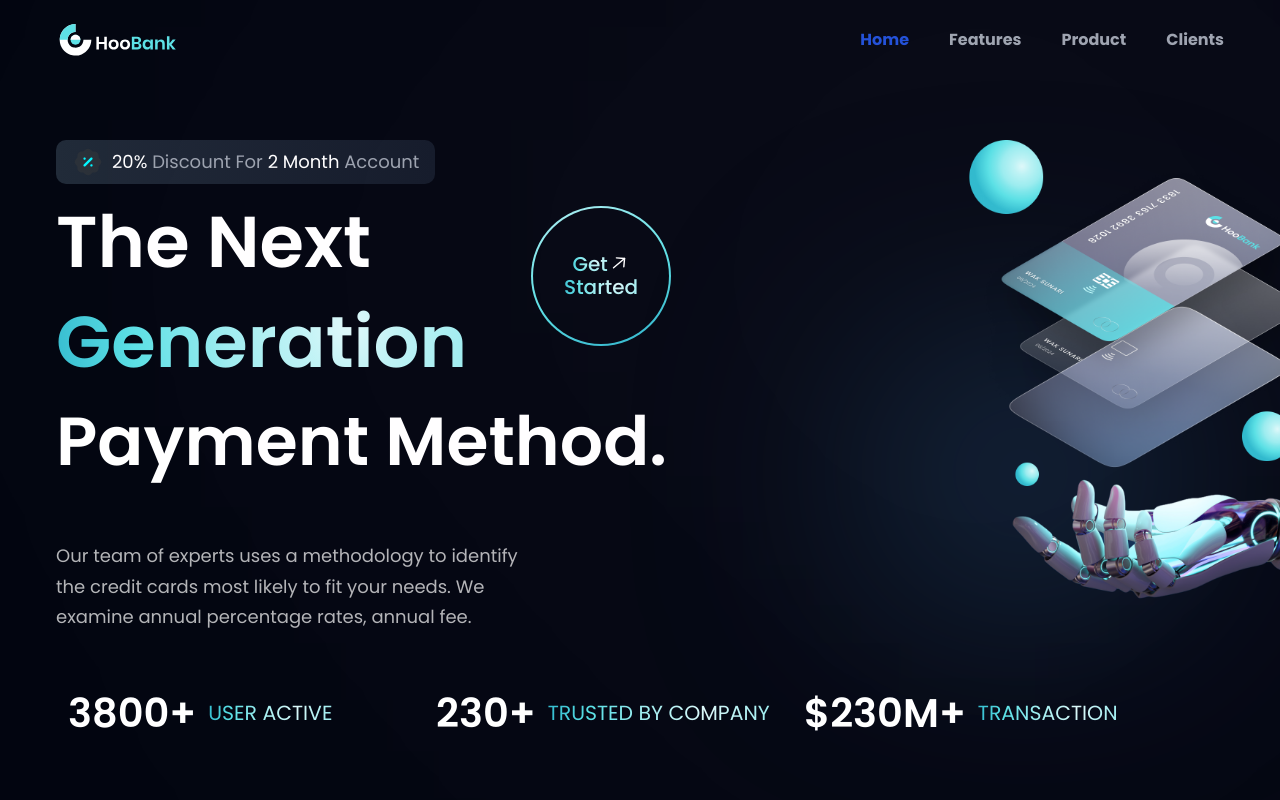
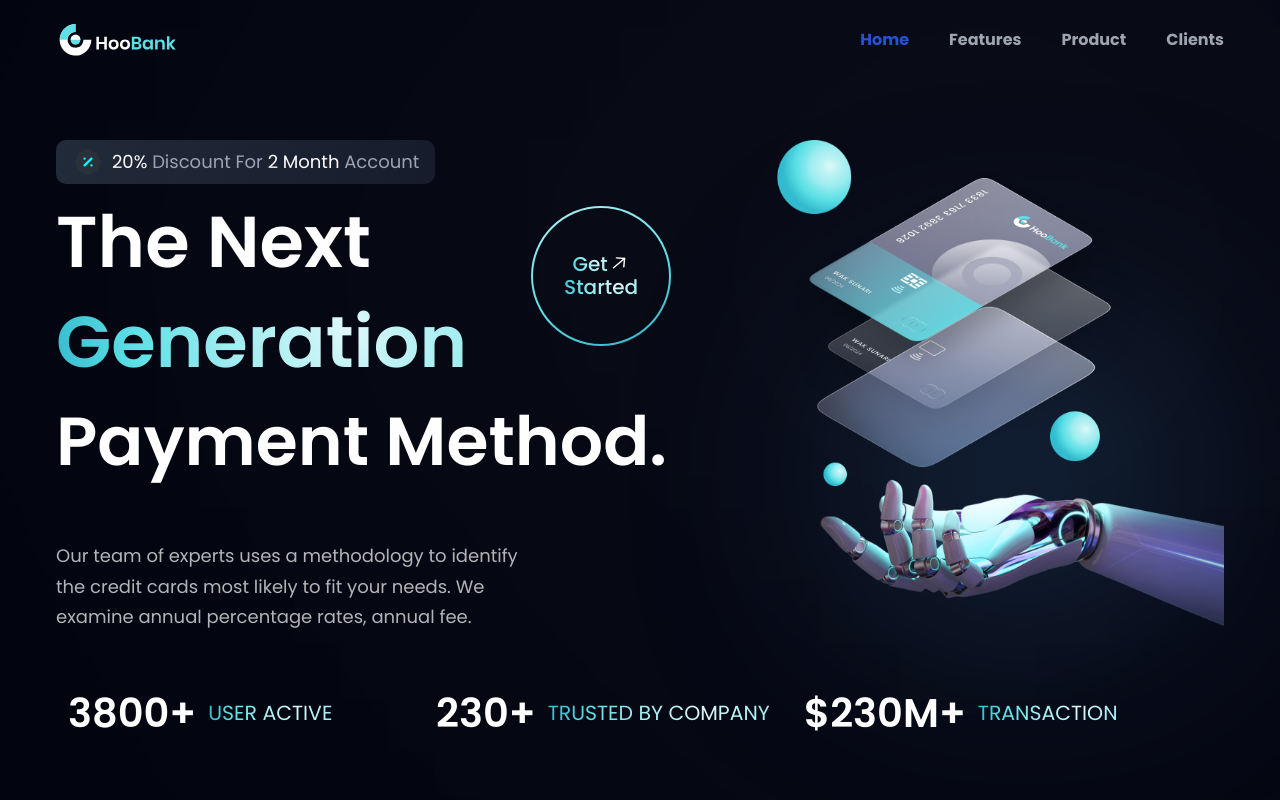
Before and after one commit to Bee0510/HooBank, a React (Vite) app: page / in a window 1280 px wide. Shown: the top 800 px of the page. Built offline with nearby package versions, Linux system fonts and the light colour scheme.

Commit message:
anon_commit

```diff
--- a/src/components/Hero.jsx
+++ b/src/components/Hero.jsx
@@ -49,7 +49,7 @@ const Hero = () => {
         <img
           src={robot}
           alt="robot"
-          className="w-[100%] h-[100%] relative z-[10] lg:ml-96 object-contain"
+          className="w-[100%] h-[100%] relative z-[10] xl:ml-96 object-contain"
         />
         <div className="absolute z-[0] w-[40%] h-[35%] top-0 pink__gradient" />
         <div className="absolute z-[1] w-[80%] h-[80%] rounded-full white__gradient bottom-40" />
```
